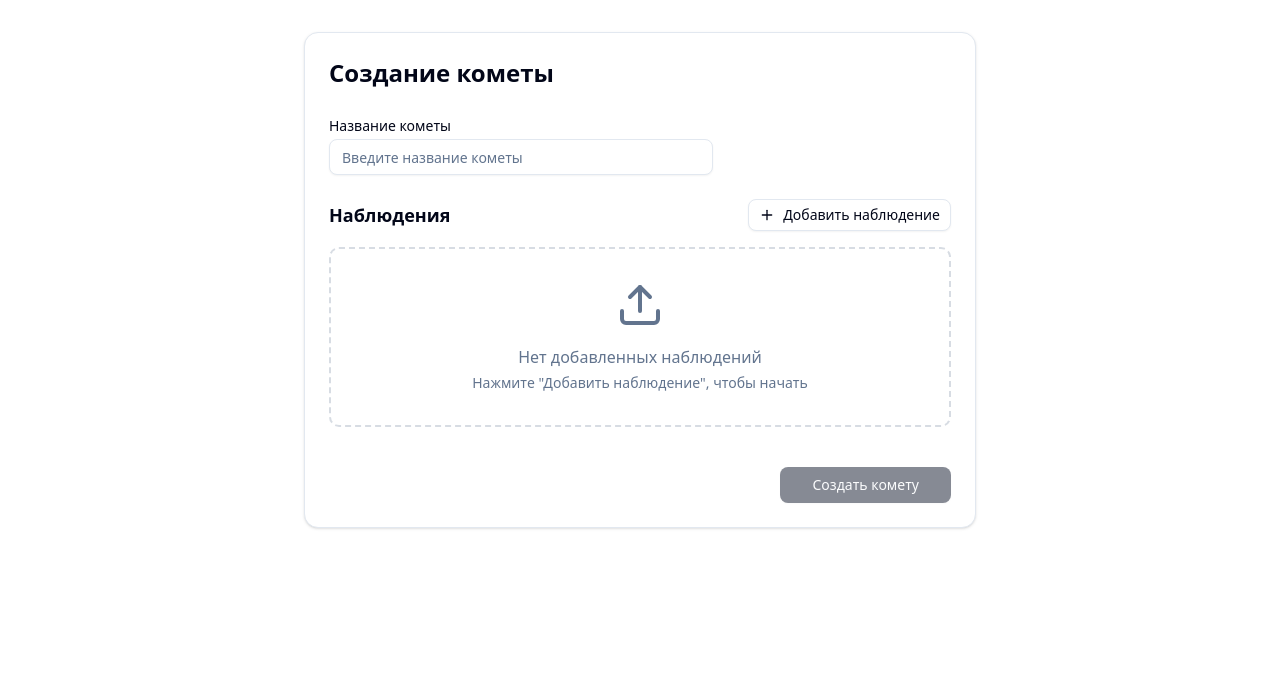
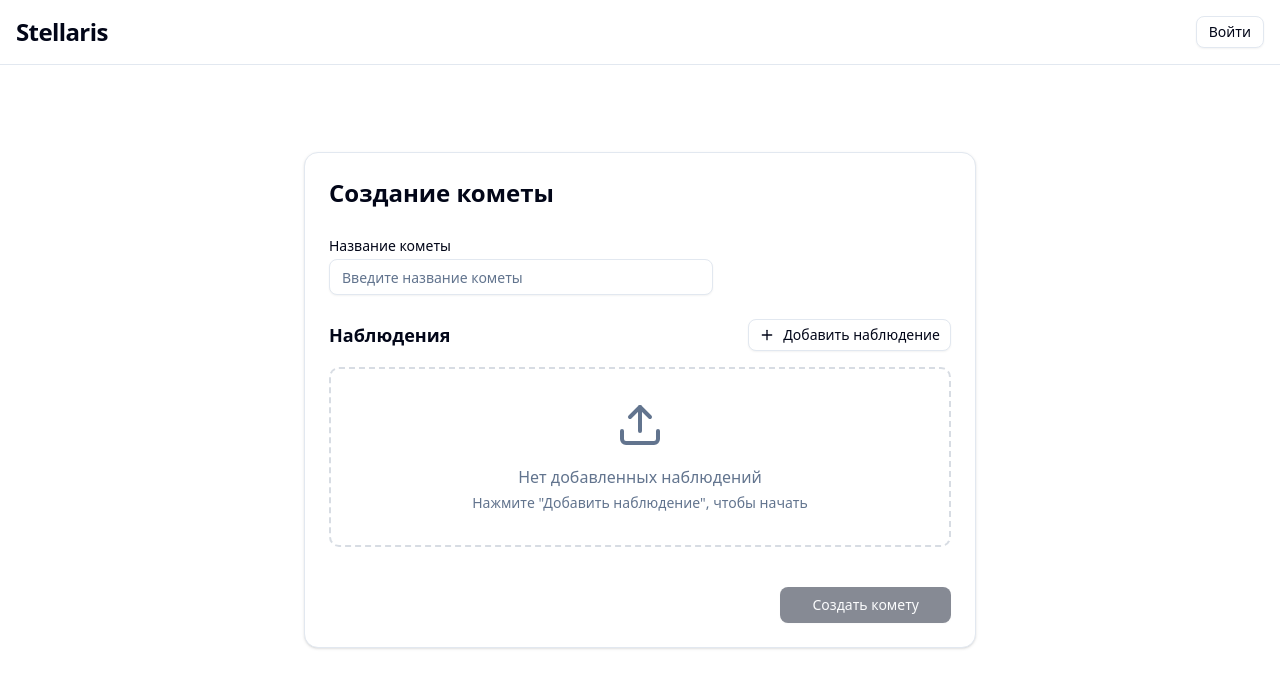
Before and after one commit to DeveloperMan313/hackathon-stellaris-frontend, a SvelteKit app: page /create in a window 1280 px wide. Shown: the top 688 px of the page. Built offline with nearby package versions, Linux system fonts and the light colour scheme.

Commit message:
Add navbar

```diff
--- /dev/null
+++ b/src/lib/templates/Navbar.svelte
@@ -0,0 +1,16 @@
+<script lang="ts">
+  import { Button } from "$lib/components/ui/button/index.js";
+</script>
+
+<nav
+  class="fixed top-0 left-0 w-full border-b bg-background/95 backdrop-blur supports-backdrop-filter:bg-background/60"
+>
+  <div class="container mx-auto flex h-16 items-center justify-between px-4">
+    <div class="flex items-center gap-2">
+      <h1 class="text-2xl font-bold tracking-tight text-foreground">
+        Stellaris
+      </h1>
+    </div>
+    <Button variant="outline" size="sm">Войти</Button>
+  </div>
+</nav>
--- a/src/routes/create/+page.svelte
+++ b/src/routes/create/+page.svelte
@@ -11,6 +11,7 @@
   import { setContext } from "svelte";
   import type { ObservationProps } from "$lib/types";
   import Observation from "$lib/templates/Observation.svelte";
+  import Navbar from "$lib/templates/Navbar.svelte";
 
   let cometName = $state("");
   let observations = $state<ObservationProps[]>([]);
@@ -82,9 +83,9 @@
   };
 </script>
 
-<div class="min-h-screen bg-background p-8">
-  <div class="mx-auto max-w-2xl">
-    <Card class="w-full">
+<Navbar />
+<div class="min-h-screen bg-background flex justify-center items-center">
+  <Card class="w-2xl">
     <CardHeader>
       <CardTitle class="text-2xl font-bold">Создание кометы</CardTitle>
     </CardHeader>
@@ -144,4 +145,3 @@
     </CardContent>
   </Card>
 </div>
-</div>
```
Lines whose indentation alone changed are shown as unchanged.
